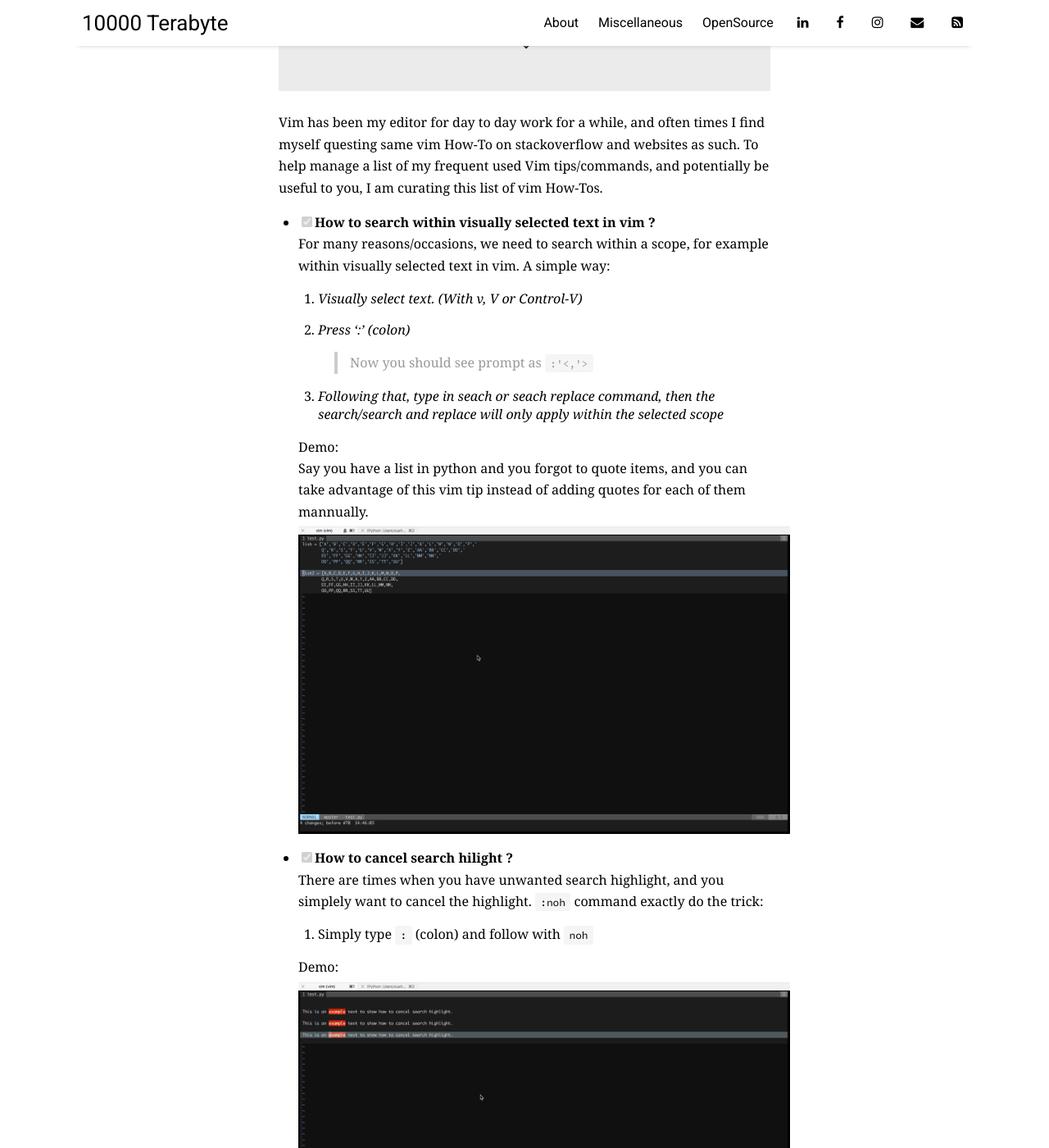
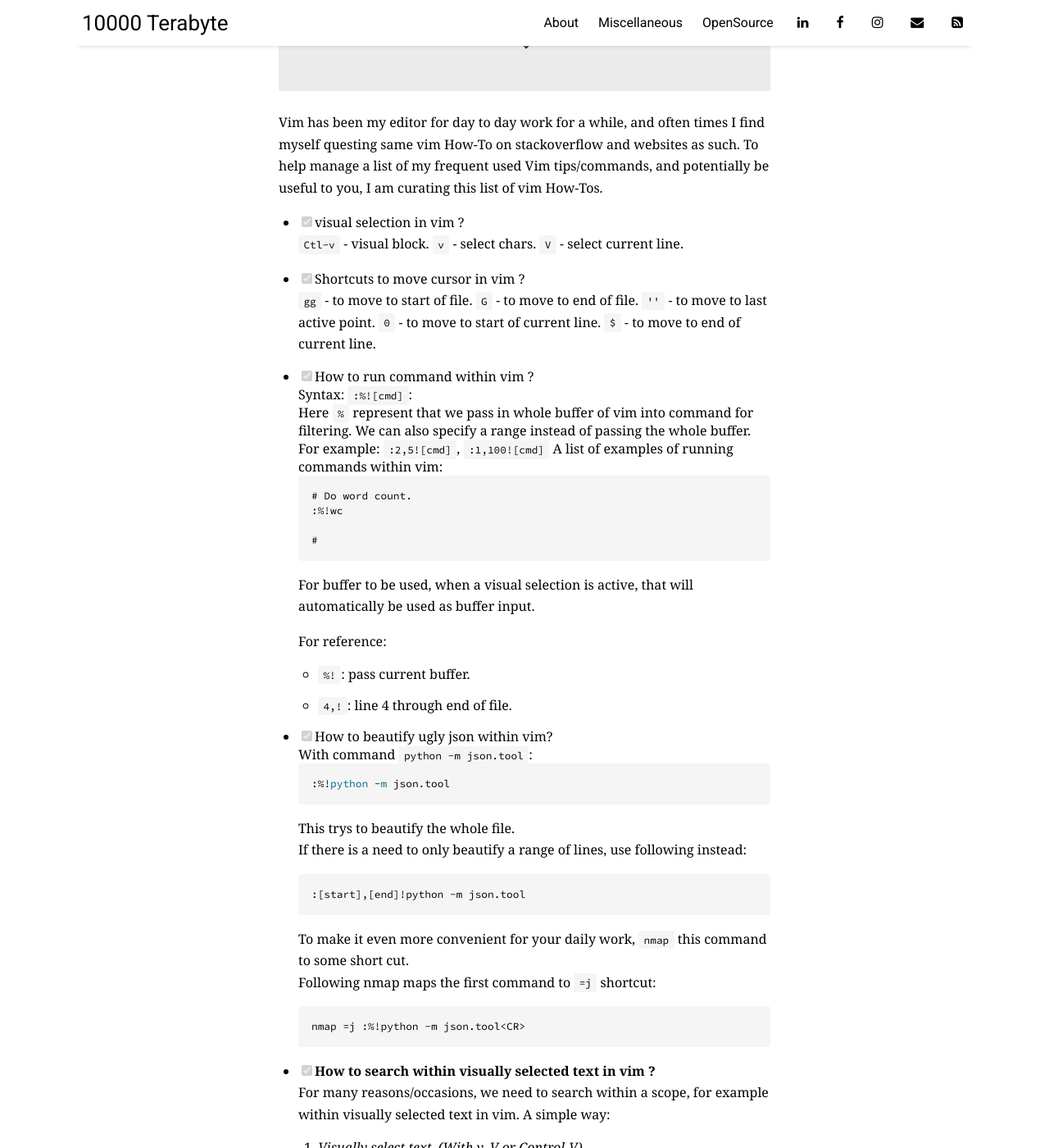
Before and after one commit to 10000TB/10000TB.github.io, a Jekyll site: the page built from _posts/2018-03-20-blog-series-vim-A-Curated-List-Those-Vim-How-To-We-Search-Frequently-in-Our-Daily-coding.md, in a window 1280 px wide and 1400 px high, scrolled down 276 px. Shown: the whole window at 82% size. Built offline with Jekyll 4.4.1, drawn with Linux system fonts in a browser that asks for light colours; nearby versions of some CDN libraries; comment, search, counter and statistics services are not loaded.

Commit message:
Added new entried into vim curated list.

````diff
--- a/_posts/2018-03-20-blog-series-vim-A-Curated-List-Those-Vim-How-To-We-Search-Frequently-in-Our-Daily-coding.md
+++ b/_posts/2018-03-20-blog-series-vim-A-Curated-List-Those-Vim-How-To-We-Search-Frequently-in-Our-Daily-coding.md
@@ -8,6 +8,50 @@ image: "blog-series-vim/blog-series-vim.png"
 ---
 
 Vim has been my editor for day to day work for a while, and often times I find myself questing same vim How-To on stackoverflow and websites as such. To help manage a list of my frequent used Vim tips/commands, and potentially be useful to you, I am curating this list of vim How-Tos.
+
+- [x] visual selection in vim ?
+  `Ctl-v` - visual block.
+  `v` - select chars.
+  `V` - select current line.
+
+- [x] Shortcuts to move cursor in vim ?
+  `gg` - to move to start of file.
+   `G` - to move to end of file.
+  `''` - to move to last active point.
+  `0` - to move to start of current line.
+  `$` - to move to end of current line.
+
+- [x] How to run command within vim ?
+  Syntax: `:%![cmd]`:
+  Here `%` represent that we pass in whole buffer of vim into command for filtering. We can also specify a range instead of passing the whole buffer. For example: `:2,5![cmd]`, `:1,100![cmd]`
+  A list of examples of running commands within vim:
+  ```
+  # Do word count.
+  :%!wc
+
+  #
+  ```
+  For buffer to be used, when a visual selection is active, that will automatically be used as buffer input.
+
+  For reference:
+  * `%!`: pass current buffer.
+  * `4,!`: line 4 through end of file.
+
+- [x] How to beautify ugly json within vim?
+  With command `python -m json.tool`:
+  ```vim
+  :%!python -m json.tool
+  ```
+  This trys to beautify the whole file.
+  If there is a need to only beautify a range of lines, use following instead:
+  ```
+  :[start],[end]!python -m json.tool
+  ```
+  To make it even more convenient for your daily work, `nmap` this command to some short cut.
+  Following nmap maps the first command to `=j` shortcut:
+  ```
+  nmap =j :%!python -m json.tool<CR>
+  ```
 
 - [x] **How to search within visually selected text in vim ?**
   For many reasons/occasions, we need to search within a scope, for example within visually selected text in vim. A simple way:
--- /dev/null
+++ b/_posts/test.json
@@ -0,0 +1 @@
+{"items":[{"address":"someemail1@yahoo.com","code":"554","error":"554 delivery error: dd This user doesn't have a yahoo.com account (someemail1@yahoo.com) [0] - mta1481.mail.ne1.yahoo.com","created_at":"Thu, 07 May 2015 23:07:47 UTC"},{"address":"someemail2@gmail.com","code":"550","error":"550 5.1.1 The email account that you tried to reach does not exist. Please try\n5.1.1 double-checking the recipient's email address for typos or\n5.1.1 unnecessary spaces. Learn more at\n5.1.1 http://support.google.com/mail/bin/answer.py?answer=6596 xv3si12818843vdb.43 - gsmtp","created_at":"Sun, 03 May 2015 13:22:49 UTC"},{"address":"someemail3@domain.com","code":"550","error":"550 No Such User Here","created_at":"Thu, 02 Jul 2015 17:01:31 UTC"},{"address":"someemail4@domain.com","code":"550","error":"550 Administrative prohibition","created_at":"Thu, 21 May 2015 03:30:38 UTC"}],"paging":{"first":"https://api.mailgun.net/v3/mg.yourdomain.com/bounces?limit=100","last":"https://api.mailgun.net/v3/mg.yourdomain.com/bounces?page=last\u0026limit=100","next":"https://api.mailgun.net/v3/mg.yourdomain.com/bounces?page=next\u0026address=someemail4%40domain.com\u0026limit=100","previous":"https://api.mailgun.net/v3/mg.yourdomain.com/bounces?page=previous\u0026address=someemail1%40yahoo.com\u0026limit=100"}}
````
Also changed, not shown: 1 other file.
